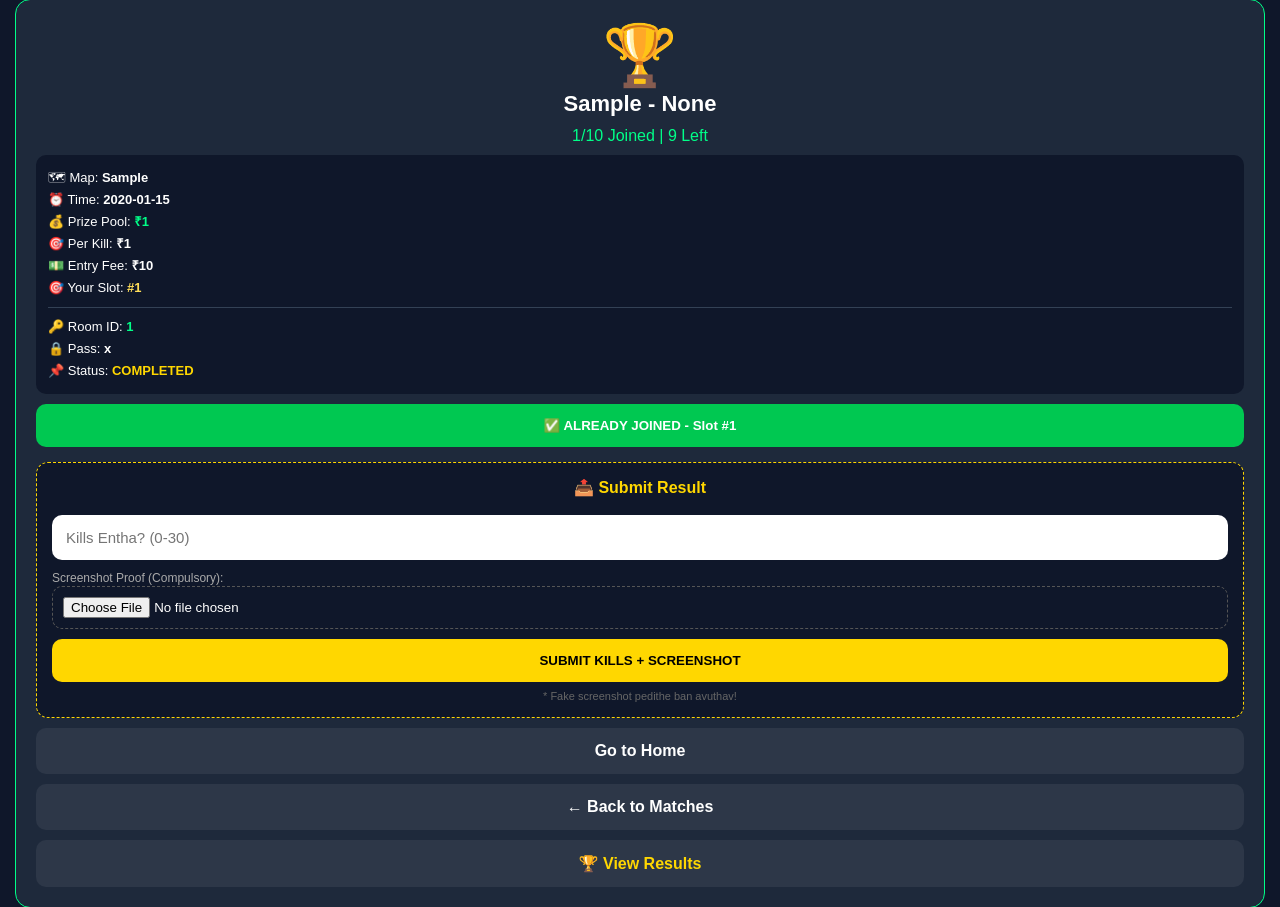
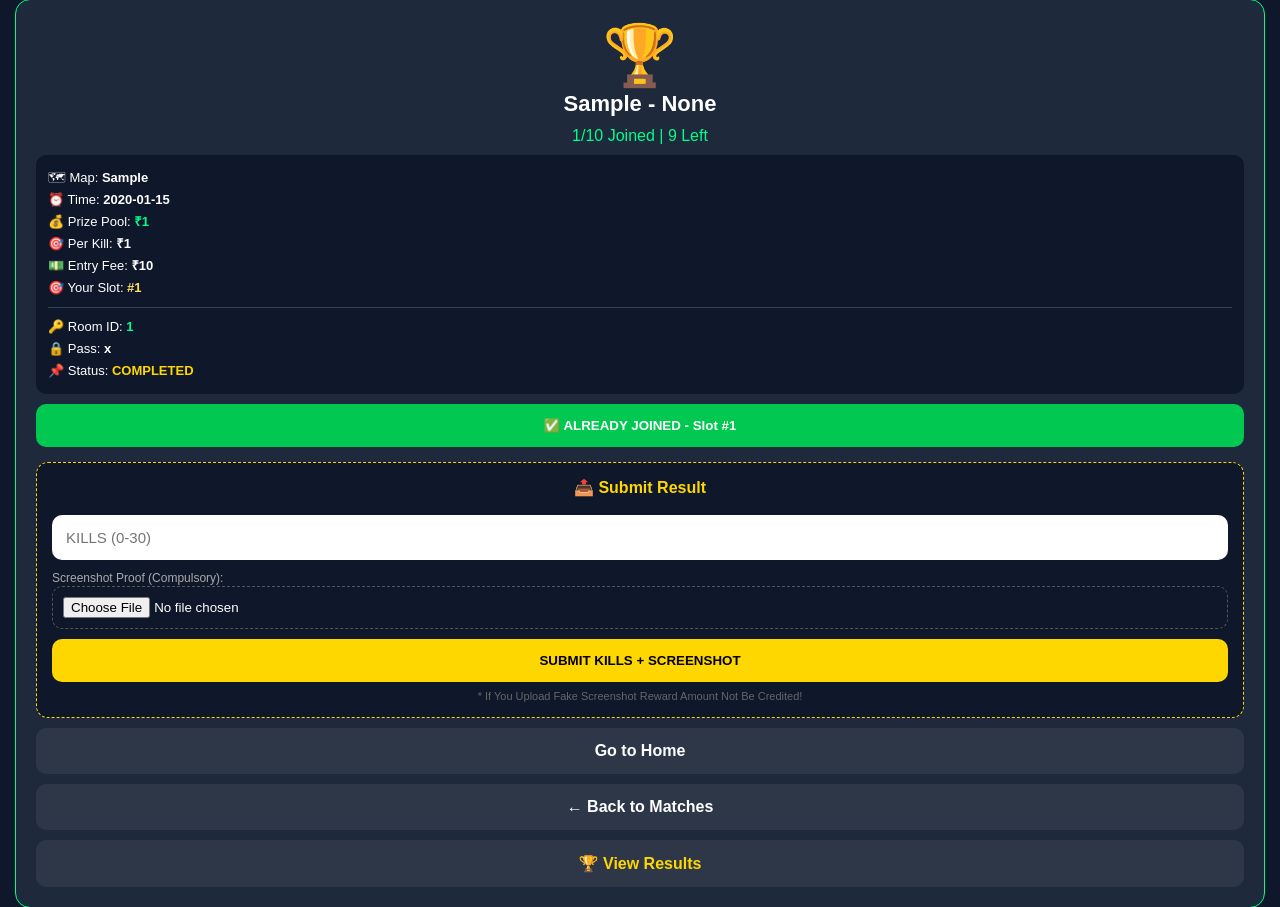
Before and after one commit to kothapallisravankumar05-art/sd-tournments, a Flask app: page /match/1 in a window 1280 px wide. Shown: the part 16-923 px from the top of the page. Run offline with Flask 3, Linux system fonts and the light colour scheme; the visitor is signed in with stand-in values (Sample User, id 1); tables that the repository leaves empty hold one stand-in row (values such as "Sample post"); some libraries are stand-ins or nearby versions.

Commit message:
Update match_detail.html

```diff
--- a/templates/match_detail.html
+++ b/templates/match_detail.html
@@ -41,12 +41,12 @@ body{background:#0f172a;color:#fff;min-height:100vh;padding:15px}
 <h4 style="color:gold;text-align:center;margin-bottom:10px">📤 Submit Result</h4>
 <form action="/submit_result" method="POST" enctype="multipart/form-data">
 <input type="hidden" name="match_id" value="{{t.id}}">
-<input name="kills" type="number" class="input-box" placeholder="Kills Entha? (0-30)" min="0" max="30" required>
+<input name="kills" type="number" class="input-box" placeholder="KILLS (0-30)" min="0" max="30" required>
 <label style="color:#aaa;font-size:12px">Screenshot Proof (Compulsory):</label>
 <input type="file" name="screenshot" accept="image/*" required class="file-box">
 <button type="submit" class="btn submit">SUBMIT KILLS + SCREENSHOT</button>
 </form>
-<p style="color:#666;font-size:11px;text-align:center;margin-top:8px">* Fake screenshot pedithe ban avuthav!</p>
+<p style="color:#666;font-size:11px;text-align:center;margin-top:8px">* If You Upload Fake Screenshot Reward Amount Not Be Credited!</p>
 </div>
 {% endif %}
 
```
